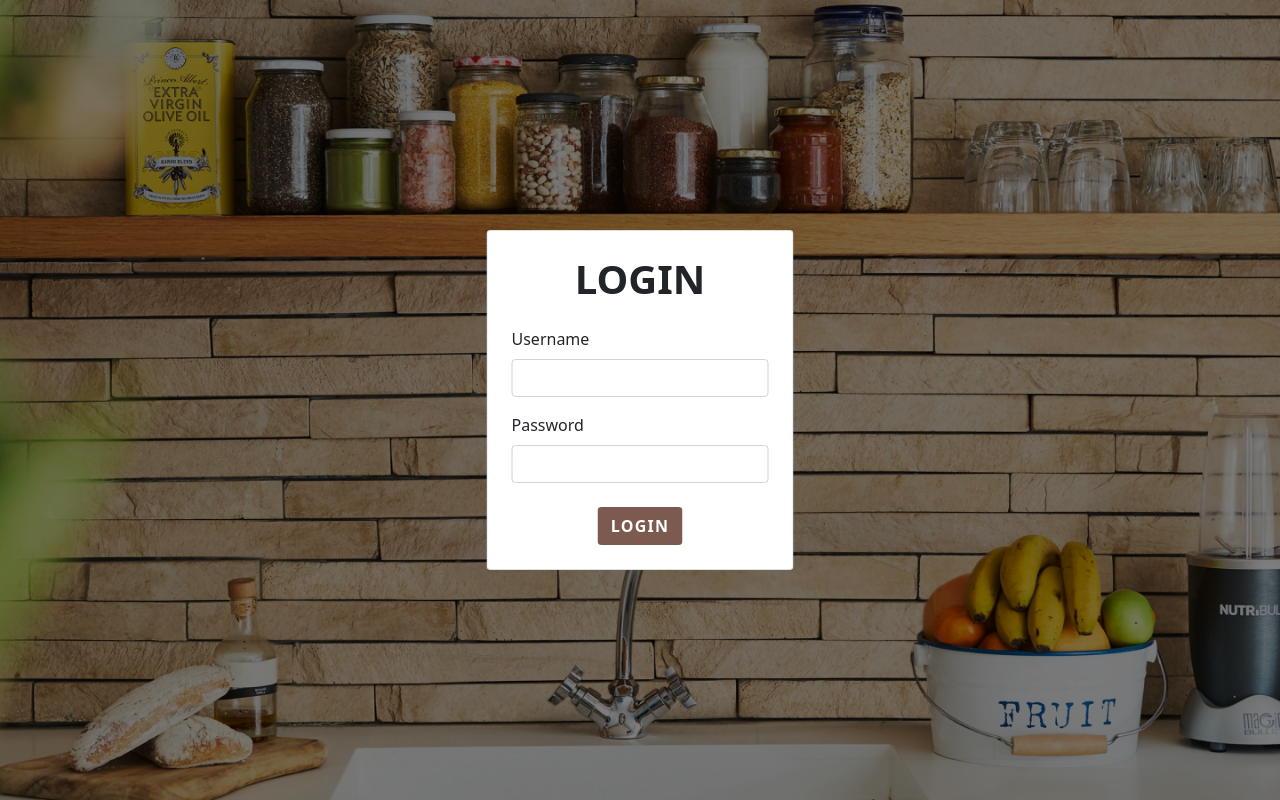
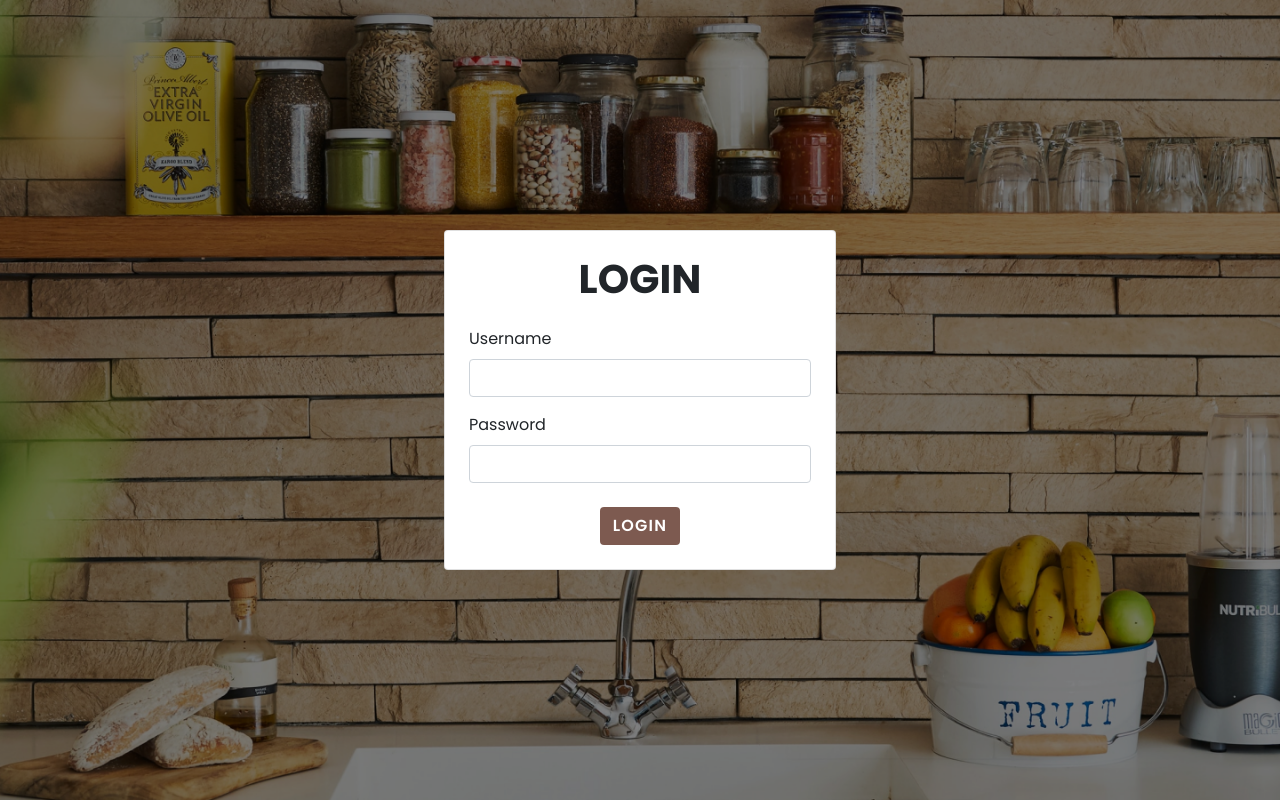
Before and after one commit to maulana01/restokuy, a PHP site: page / in a window 1280 px wide. Run offline with PHP 8.4, Linux system fonts and the light colour scheme.

Commit message:
menambahkan font style dari main.css

```diff
--- a/css/theme.css
+++ b/css/theme.css
@@ -1,3 +1,9 @@
+@import url('https://fonts.googleapis.com/css2?family=Poppins:wght@300;400;500;600;700&display=swap');
+
+body {
+  font-family: 'Poppins', sans-serif !important;
+}
+
 .bg--primary {
   background-color: #7d5a50 !important;
 }
@@ -38,5 +44,4 @@
   font-weight: 600;
   letter-spacing: 1.25px;
   text-transform: uppercase;
-  font-size: 1rem;
 }
```
